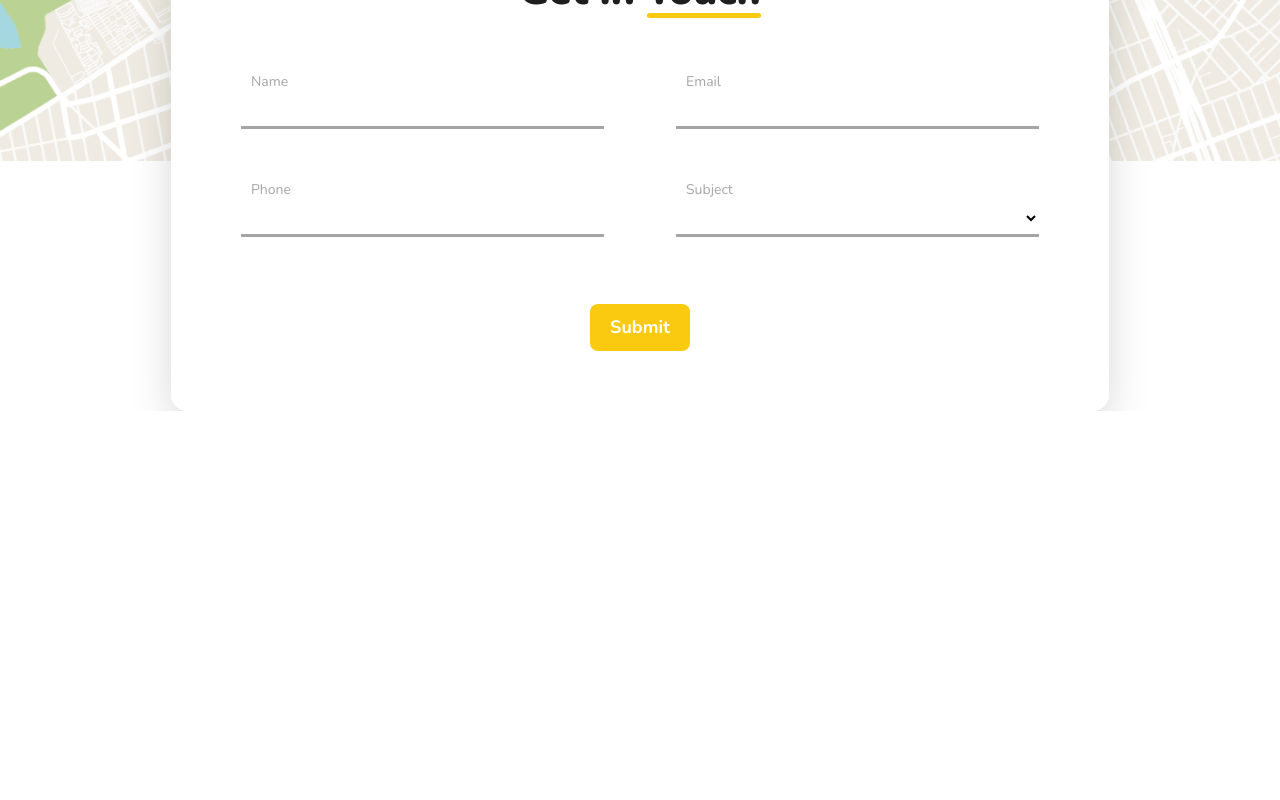
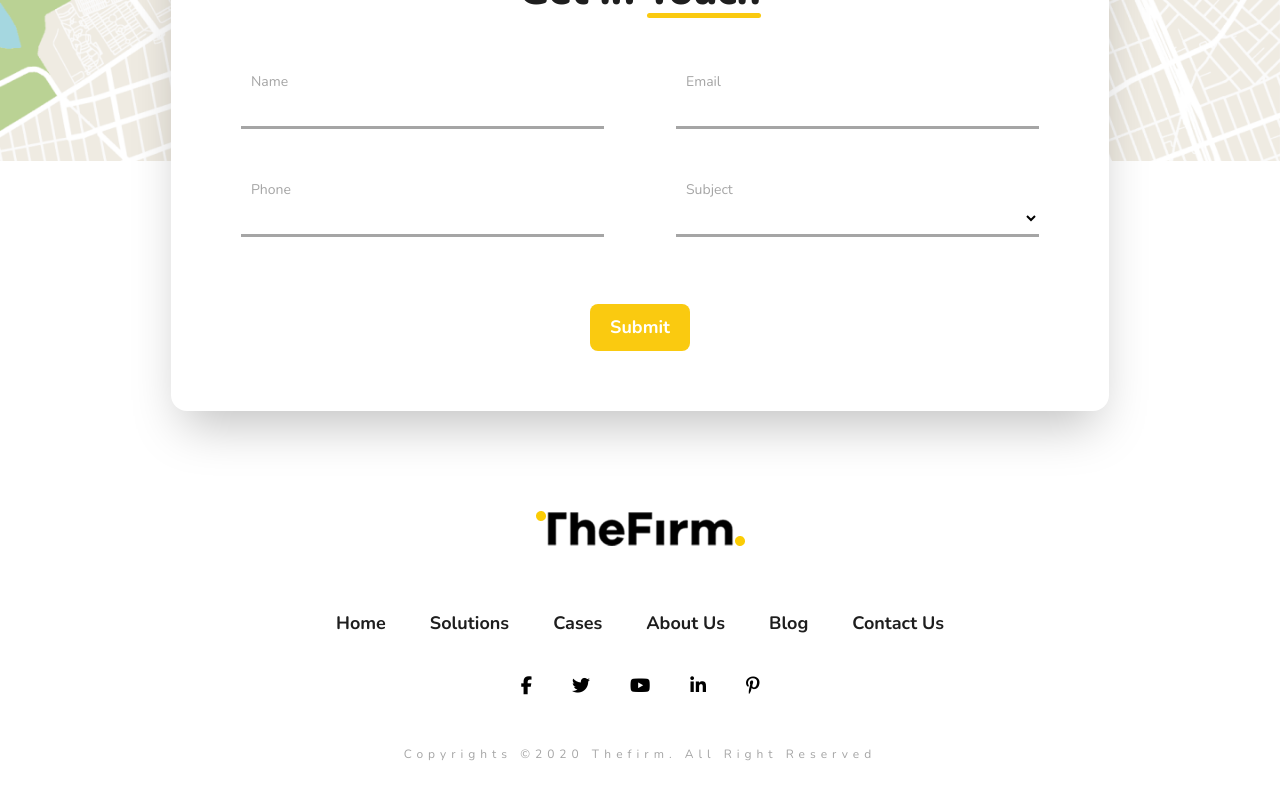
Before and after one commit to saimunhasanrifat14/the-firm, a React (Vite) app: page / in a window 1280 px wide. Shown: the part 3579-4379 px from the top of the page. Before the commit the page ends 3990 px from the top, so only its background shows below. Built offline with nearby package versions, Linux system fonts and the light colour scheme; some icons are missing.

Commit message:
create footer part

```diff
--- a/src/App.jsx
+++ b/src/App.jsx
@@ -6,6 +6,7 @@ import Clients from "./component/Clients";
 import Idea from "./component/Idea";
 import About from "./component/About";
 import Contact from "./component/Contact"
+import Footer from "./component/Footer";
 const App = () => {
   return (
     <>
@@ -16,6 +17,7 @@ const App = () => {
       <Idea></Idea>
       <About></About>
       <Contact></Contact>
+      <Footer></Footer>
     </>
   );
 };
--- /dev/null
+++ b/src/component/Footer.jsx
@@ -0,0 +1,64 @@
+import React from "react";
+import logo from "../assets/logo.png";
+
+const Footer = () => {
+  const menuItem = [
+    {
+      id: 1,
+      name: "home",
+    },
+    {
+      id: 2,
+      name: "Solutions",
+    },
+    {
+      id: 3,
+      name: "Cases",
+    },
+    {
+      id: 4,
+      name: "About Us",
+    },
+    {
+      id: 5,
+      name: "Blog",
+    },
+    {
+      id: 6,
+      name: "Contact Us",
+    },
+  ];
+  return (
+    <footer>
+      <div className="flex flex-col justify-center items-center mt-[350px] mb-[43px]">
+        <img className="mb-[64px]" src={logo} alt={logo} />
+        <div className="flex gap-[50px] ">
+          <ul className="flex items-center gap-x-[44px]">
+            {menuItem.map((item) => {
+              return (
+                <li key={item.id}>
+                  <a
+                    href="#"
+                    className="menuItem font-nunito text-[18px] font-bold text-text_black_color capitalize"
+                  >
+                    {item.name}
+                  </a>
+                </li>
+              );
+            })}
+          </ul>
+        </div>
+        <div className="flex gap-[40px] mt-[40px]">
+            <i class="fa-brands fa-facebook-f text-[18px] hover:text-yellow_Color "></i>
+            <i class="fa-brands fa-twitter text-[18px] hover:text-yellow_Color "></i>
+            <i class="fa-brands fa-youtube text-[18px] hover:text-yellow_Color "></i>
+            <i class="fa-brands fa-linkedin-in text-[18px] hover:text-yellow_Color "></i>
+            <i class="fa-brands fa-pinterest-p text-[18px] hover:text-yellow_Color "></i>
+        </div>
+        <span className="mt-[50px] text-[12px] font-nunito text-[#A5A5A5] tracking-[5px]">Copyrights ©2020 Thefirm. All Right Reserved</span>
+      </div>
+    </footer>
+  );
+};
+
+export default Footer;
```
